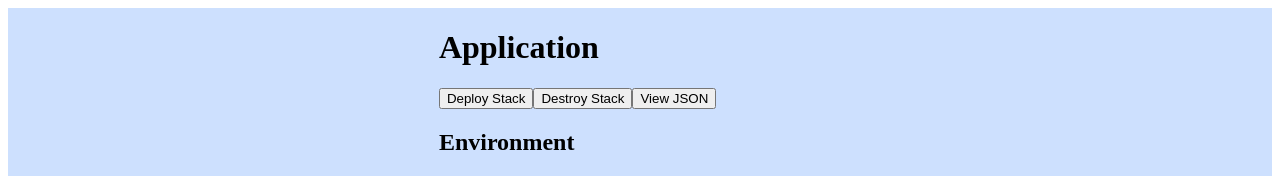
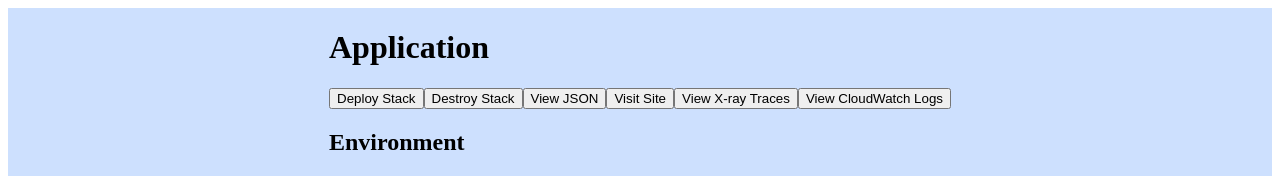
Before and after one commit to try-cascade/cascade-gui, a Next.js app: page / in a window 1280 px wide. Shown: the top 176 px of the page. Built offline with nearby package versions, Linux system fonts and the light colour scheme; no server answers.

Commit message:
created three buttons, added deployed state
Co-authored-by: Anne Tiotuico <amtiotuico@gmail.com>
Co-authored-by: Natalie Thompson <Natalie.A.Thompson@outlook.com>
Co-authored-by: Rona Hsu <ronahsu@gmail.com>

```diff
--- a/package.json
+++ b/package.json
@@ -9,6 +9,7 @@
     "lint": "next lint"
   },
   "dependencies": {
+    "@aws-sdk/client-elastic-load-balancing-v2": "^3.201.0",
     "next": "12.3.1",
     "react": "18.2.0",
     "react-dom": "18.2.0"
--- a/pages/index.js
+++ b/pages/index.js
@@ -1,6 +1,6 @@
 
 // import Image from 'next/image'
-
+import { ElasticLoadBalancingV2 as ELBv2, DescribeLoadBalancersCommand } from "@aws-sdk/client-elastic-load-balancing-v2"
 import { useEffect, useState } from 'react'
 import AddServiceModal from '../components/AddServiceModal'
 import ViewServiceModal from '../components/ViewServiceModal'
@@ -12,6 +12,7 @@ export default function Home() {
   const [addService, setAddService] = useState(false)
   const [viewService, setViewService] = useState(false) // think about this scaled for 10 different services
   const [containers, setContainers] = useState([])
+  const [deployed, setDeployed] = useState(true)
 
 //   {
 //     "name": "bakery",
@@ -59,6 +60,7 @@ export default function Home() {
 
     // await fetch('http://localhost:3005/terraform/generate', requestOptions)
     await fetch('http://localhost:3005/terraform/deploy', requestOptions)
+    setDeployed(true);
   }
 
   const handleDestroy = async () => {
@@ -71,8 +73,39 @@ export default function Home() {
     };
 
     await fetch('http://localhost:3005/terraform/destroy', requestOptions)
+    setDeployed(false);
     // change button color to red
     // have a pop up to confirm destroy
+  }
+
+  // we want the user to visit cloudwatch, check if the app is up and running
+  // then we want the user to visit the site
+  // then we want the user to visit X-Ray to view traces of their first visit
+  const handleVisitSite = async () => {
+    const response = await fetch('http://localhost:3005/aws/services');
+    const { envName, region, credentials } = await response.json();
+
+    const client = new ELBv2({ region, credentials });
+
+    const command = new DescribeLoadBalancersCommand({ Names: [`cs-${envName}-lb`]});
+    const res = await client.send(command)
+    const dnsName = res.LoadBalancers[0].DNSName;
+
+    window.open(`http://${dnsName}`, '_blank');
+  }
+
+  const handleVisitXray = async () => {
+    const response = await fetch('http://localhost:3005/aws/services');
+    const { region } = await response.json();
+
+    window.open(`https://${region}.console.aws.amazon.com/xray/home?region=${region}#/traces`, '_blank');
+  }
+
+  const handleVisitCloudWatch = async () => {
+    const response = await fetch('http://localhost:3005/aws/services');
+    const { envName, region } = await response.json();
+
+    window.open(`https://${region}.console.aws.amazon.com/cloudwatch/home?region=${region}#logsV2:log-groups/log-group/$252Fecs$252Fcs-${envName}-loggroup`, '_blank');
   }
 
   return (
@@ -86,6 +119,9 @@ export default function Home() {
           <button onClick={handleDeploy}>Deploy Stack</button>
           <button onClick={handleDestroy}>Destroy Stack</button>
           <button>View JSON</button>
+          {deployed ? <button onClick={handleVisitSite}>Visit Site</button> : null}
+          {deployed ? <button onClick={handleVisitXray}>View X-ray Traces</button> : null}
+          {deployed ? <button onClick={handleVisitCloudWatch}>View CloudWatch Logs</button> : null}
 
           <h2>Environment</h2>
           <p>add a pic here</p>
```
Also changed, not shown: 2 other files (tests, documents, lock files or other folders).
